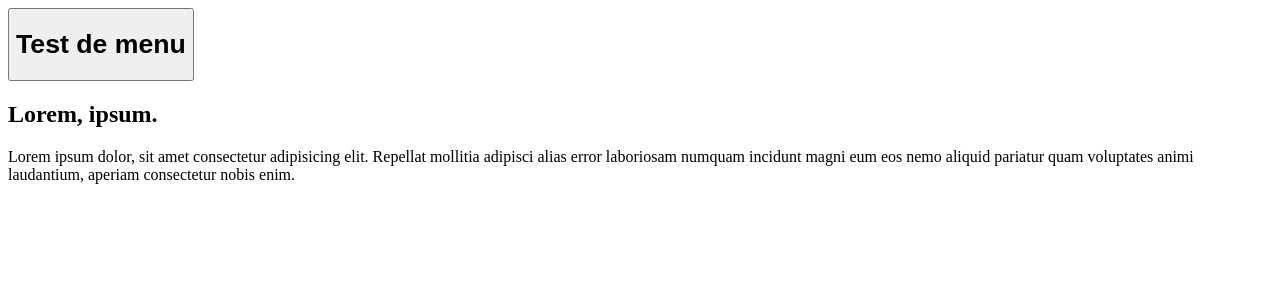
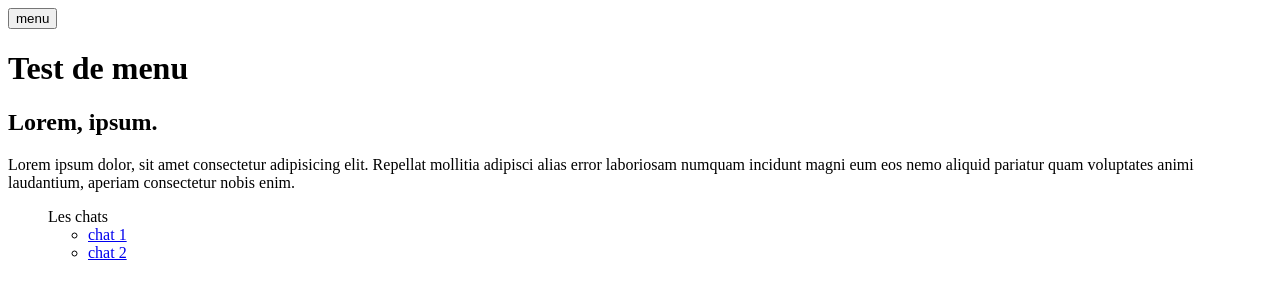
Before and after one commit to MMI-SAE-105/2022-r113-tp2-menu-alpinejs-noah75s, a website: page index.html in a window 1280 px wide. Drawn offline with nearby package versions, Linux system fonts and the light colour scheme.

Commit message:
page menu chat

```diff
--- a/index.html
+++ b/index.html
@@ -11,7 +11,7 @@
     <!-- https://emmet.io/ -->
     <!-- header>h1{Test de menu} -->
     <header>
-      <button aria-controls="mainNav":menu</button>
+      <button aria-controls="mainNav">menu</button>
       <h1>Test de menu</h1>
       <nav id="mainNav"x-show="menuIsOpen">
         <ul>
@@ -29,5 +29,17 @@
       nemo aliquid pariatur quam voluptates animi laudantium, aperiam
       consectetur nobis enim.
     </p>
+    <!--nav>h4{menu}+u1>li*2>a -->
+    <nav>
+      <ul>
+        <li<a href="cats/index.html">Les chats</a>
+        <ul>
+          <li><a href="cats/chat-1.html">chat 1</a></li>
+          <li><a href="cats/chat-2.html">chat 2</a></li>
+        </ul>
+<!--ul>li*2>a[href=chat-$.html]{chat}
+        </li>
+      </ul>
+    </nav>
   </body>
 </html>
```
